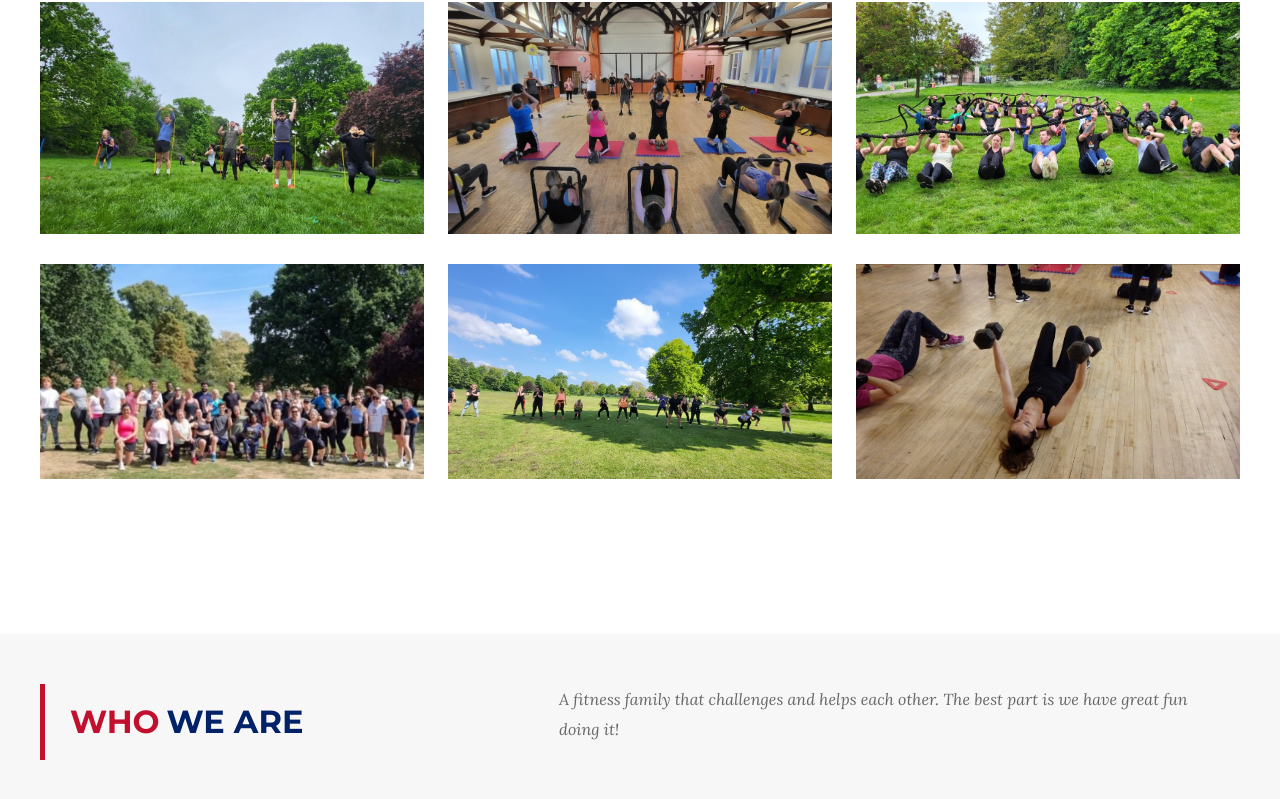
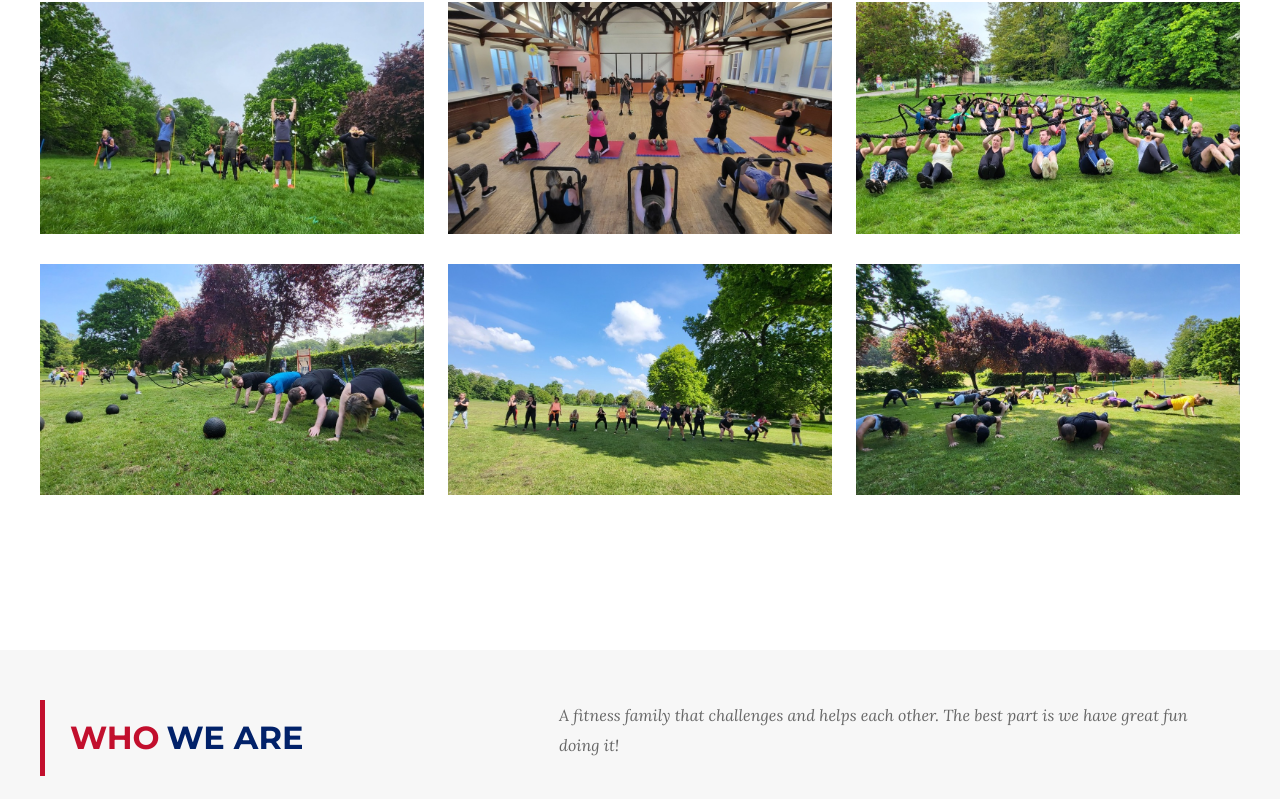
Before and after one commit to ufukcankurt/training-project, a React (Create React App) app: page / in a window 1280 px wide. Shown: the part 1043-1842 px from the top of the page. Built offline with nearby package versions, Linux system fonts and the light colour scheme.

Commit message:
feat(popular-classes): add new images

```diff
--- a/src/components/popularClasses/PopularClasses.jsx
+++ b/src/components/popularClasses/PopularClasses.jsx
@@ -33,7 +33,7 @@ const items = [
     price: "Free",
   },
   {
-    image: "./img/join-4.jpg",
+    image: "./img/first5.jpg",
     title: "BOXING WORKOUT",
     description:
       "Curabitur fermentum odio ac enim interdum consequat. Sed vel faucibus leo. Ut turpis ipsum, fringilla eget tortor ...",
@@ -47,7 +47,7 @@ const items = [
     price: "$30",
   },
   {
-    image: "./img/join-23.jpg",
+    image: "./img/first6.jpg",
     title: "YOGA FITNESS",
     description:
       "Curabitur fermentum odio ac enim interdum consequat. Sed vel faucibus leo. Ut turpis ipsum, fringilla eget tortor ...",
--- a/src/components/popularClasses/popularClasses.module.css
+++ b/src/components/popularClasses/popularClasses.module.css
@@ -20,6 +20,7 @@
 
 .item {
 	width: 32%;
+	min-height: 231px;
 	position: relative;
 	margin-bottom: 30px;
 }
```
